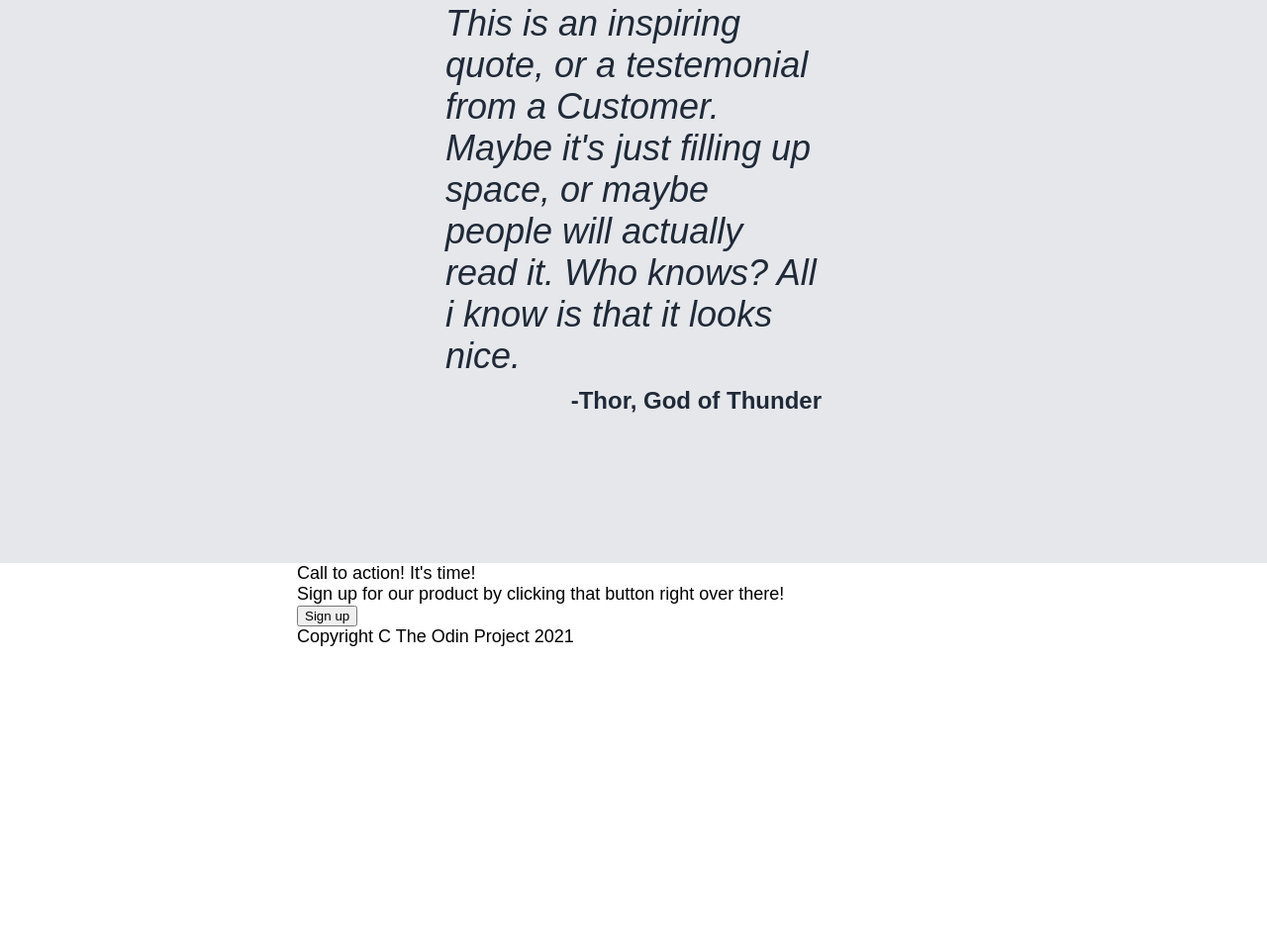
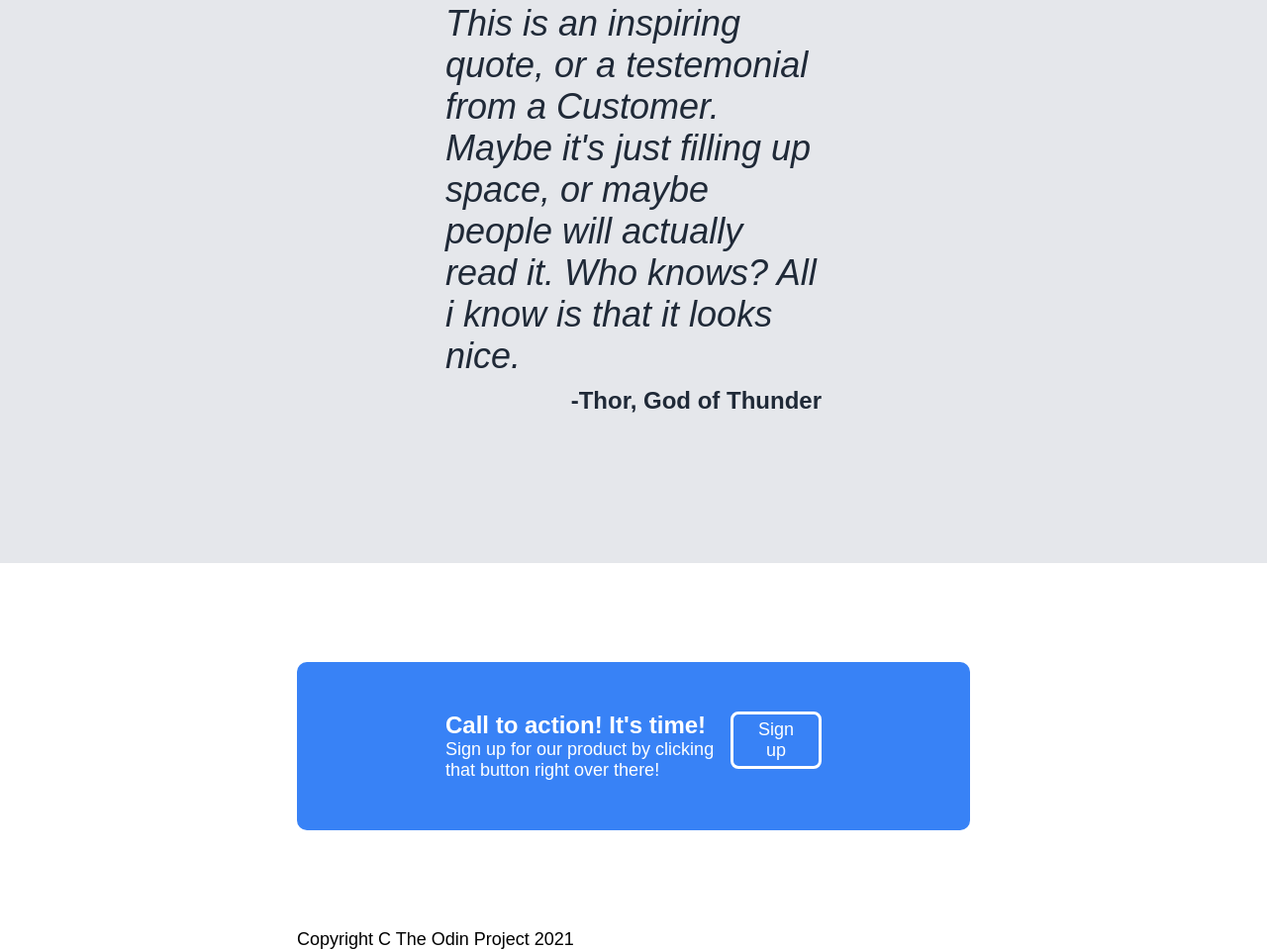
Before and after one commit to RianAhmedWork/landing-page, a plain HTML site: page index.html in a window 1280 px wide. Shown: the part 1349-2309 px from the top of the page at 99% size. Before the commit the page ends 2003 px from the top, so only its background shows below. Drawn offline with Linux system fonts and the light colour scheme.

Commit message:
Finish work on action section

```diff
--- a/main.css
+++ b/main.css
@@ -149,3 +149,31 @@ body {
   color: #1f2937;
   align-self: flex-end;
 }
+
+.action {
+  padding: 100px 300px;
+}
+
+.action-main {
+  display: flex;
+  justify-content: space-between;
+  background-color: #3882f6;
+  border-radius: 10px;
+  padding: 50px 150px;
+  color: white;
+}
+
+.action-title {
+  font-size: 24px;
+  font-weight: 800;
+}
+
+.action-button button {
+  font-size: 18px;
+  color: white;
+  font-weight: 800px;
+  background-color: #3882f6;
+  border-radius: 8px;
+  border: solid white;
+  padding: 5px 25px;
+}
```
